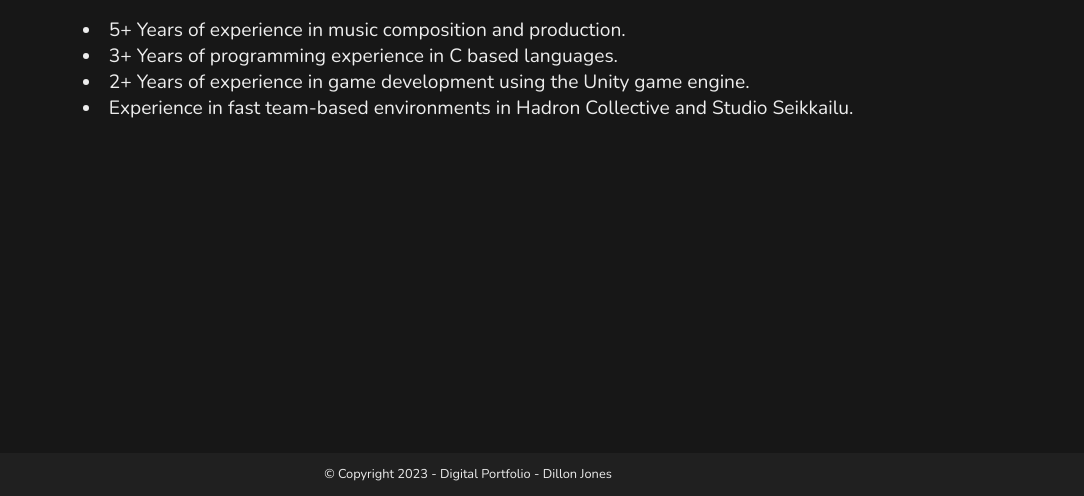
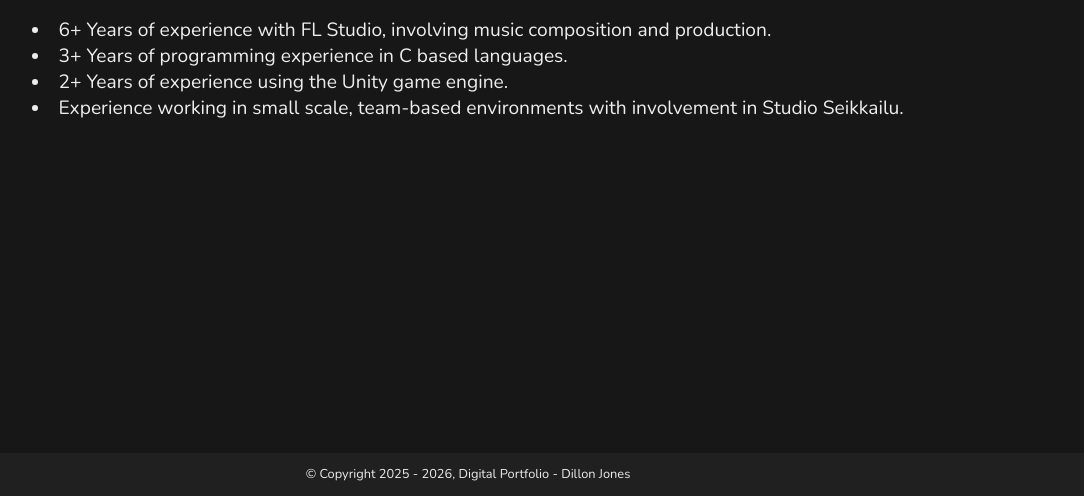
Before and after one commit to QuasariumGH/quasariumgh.github.io, a plain HTML site: page Background.html in a window 1280 px wide. Shown: the part 373-869 px from the top of the page, without its empty margins (172-1256 px from the left). Drawn offline with nearby package versions, Linux system fonts and the light colour scheme.

Commit message:
2025 updated and addition revisions

```diff
--- a/Background.html
+++ b/Background.html
@@ -23,13 +23,13 @@
                 <p class="HeaderLarge">Background</p>
                 <div class="left">
                     <div class="margined"></div>
-                    <li class="HeaderSmall">5+ Years of experience in  music composition and production.</li>
+                    <li class="HeaderSmall"> 6+ Years of experience with FL Studio, involving music composition and production.</li>
                     <li class="HeaderSmall"> 3+ Years of programming experience in C based languages.</li>
-                    <li class="HeaderSmall">2+ Years of experience in game development using the Unity game engine.</li>
-                    <li class="HeaderSmall">Experience in fast team-based environments in Hadron Collective and Studio Seikkailu.</li>
+                    <li class="HeaderSmall"> 2+ Years of experience using the Unity game engine.</li>
+                    <li class="HeaderSmall">Experience working in small scale, team-based environments with involvement in Studio Seikkailu.</li>
                 </div>
             </div>
         </div>
-        <p class="Footer"> © Copyright 2023 - Digital Portfolio - Dillon Jones</p>
+        <p class="Footer">© Copyright 2025 - 2026, Digital Portfolio - Dillon Jones</p>
     </body>
 </html>
```
Also changed, not shown: Inquiries.html (+1 -1 lines), Projects.html (+2 -2 lines), index.html (+2 -2 lines), 1 other file.
